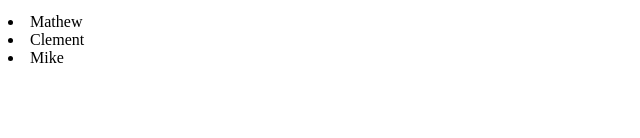
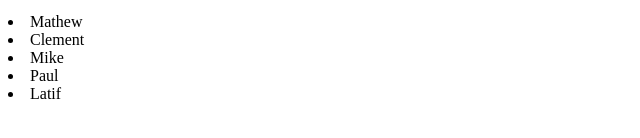
Before and after one commit to Songtaa/blog, a plain HTML site: page about.html in a window 1280 px wide. Shown: the part 148-286 px from the top of the page, 0-640 px from the left. Drawn offline with Linux system fonts and the light colour scheme.

Commit message:
Update about.html

```diff
--- a/about.html
+++ b/about.html
@@ -12,5 +12,7 @@
     <li>Mathew</li>
     <li>Clement</li>
     <li>Mike</li>
+    <li>Paul</li>
+    <li>Latif</li>
 </body>
 </html>
```
